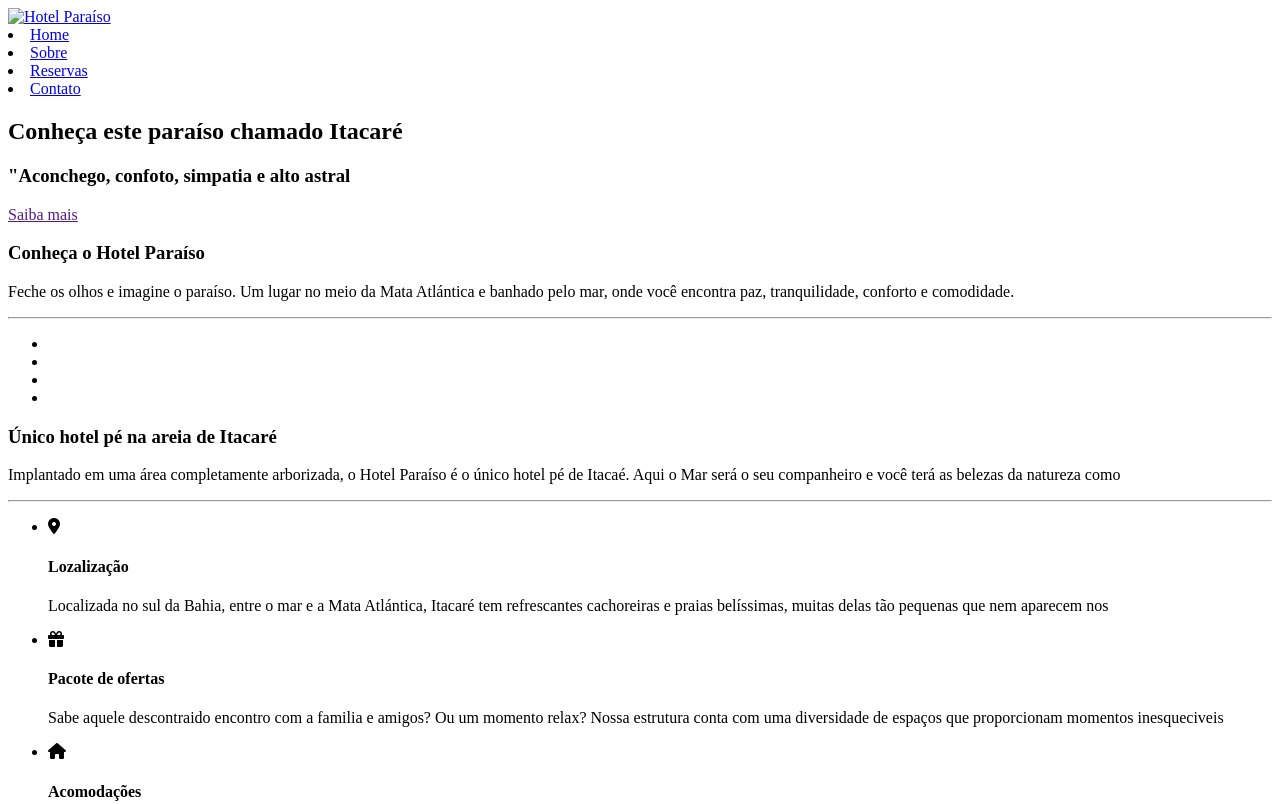
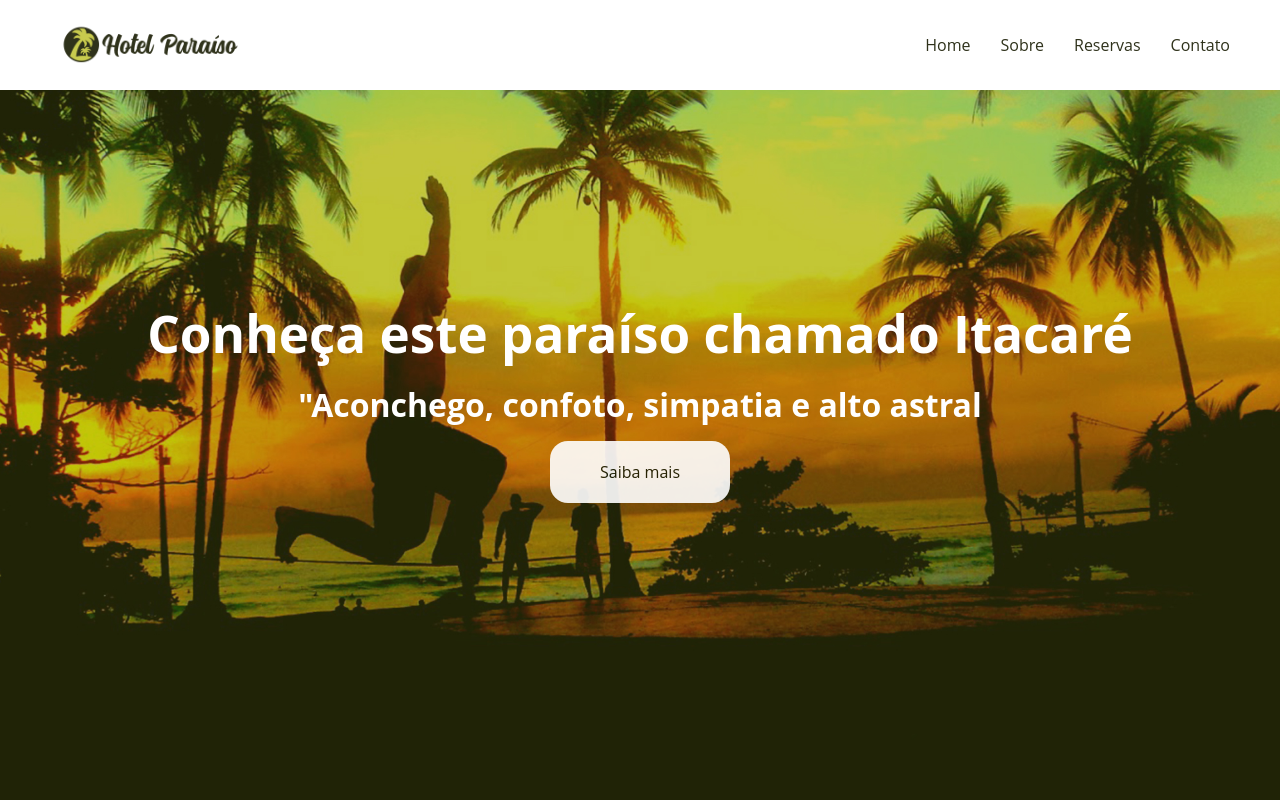
Before and after one commit to GabrielCarneiro098/hotel-para-so, a plain HTML site: page index.html in a window 1280 px wide. Shown: the top 804 px of the page. Drawn offline with Linux system fonts and the light colour scheme; the site is published under a folder, as on GitHub Pages, so addresses that start at the root find nothing; a web font is replaced by a local one.

Commit message:
reajuste href

```diff
--- a/index.html
+++ b/index.html
@@ -5,14 +5,14 @@
     <meta http-equiv="X-UA-Compatible" content="IE=edge">
     <meta name="viewport" content="width=device-width, initial-scale=1.0">
     <title>Hotel Paraiso</title>
-    <link rel="stylesheet" href="/style/style.css">
+    <link rel="stylesheet" href="style/style.css">
     <link rel="stylesheet" href="https://fonts.googleapis.com/css?family=Sofia&effect=fire">
     <script src="https://kit.fontawesome.com/6da744ed94.js" crossorigin="anonymous"></script>
 </head>
 <body>
 
     <header>
-        <a href="#"><img src="/img/logo.png" alt="Hotel Paraíso"></a>
+        <a href="#"><img src="img/logo.png" alt="Hotel Paraíso"></a>
 
         <nav>
             <li><a href="#">Home</a></li>
@@ -34,10 +34,10 @@
         onde você encontra paz, tranquilidade, conforto e comodidade.</p>
         <hr>
         <ul class="grid">
-            <li class="small" style="background-image: url('/img/itacare-01.jpg')"></li>
-            <li class="large" style="background-image: url('/img/itacare-02.jpg')"></li>
-            <li class="large" style="background-image: url('/img/itacare-03.jpg')"></li>
-            <li class="small" style="background-image: url('/img/itacare-04.jpg')"></li>
+            <li class="small" style="background-image: url('img/itacare-01.jpg')"></li>
+            <li class="large" style="background-image: url('img/itacare-02.jpg')"></li>
+            <li class="large" style="background-image: url('img/itacare-03.jpg')"></li>
+            <li class="small" style="background-image: url('img/itacare-04.jpg')"></li>
         </ul>
     </section>
 
```
